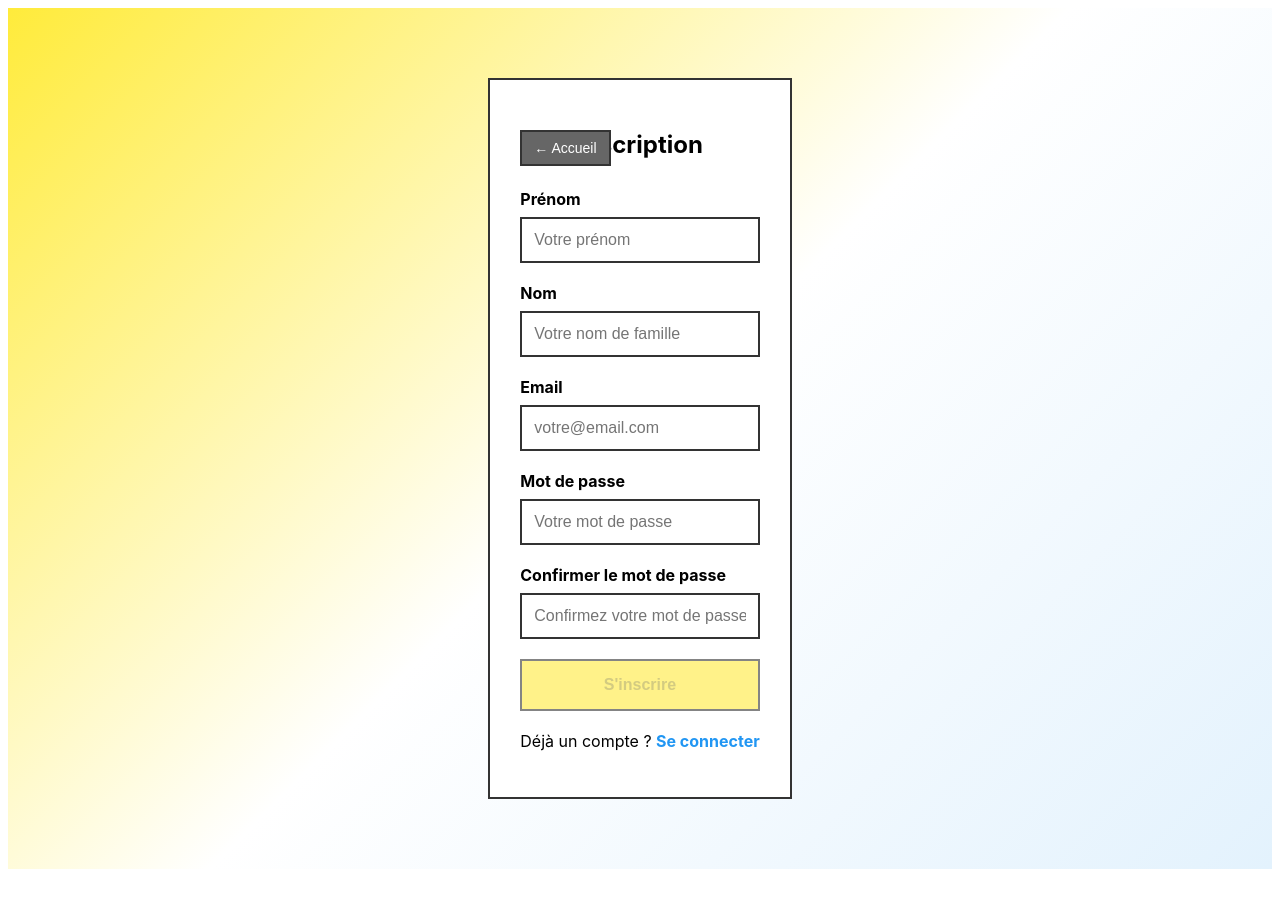
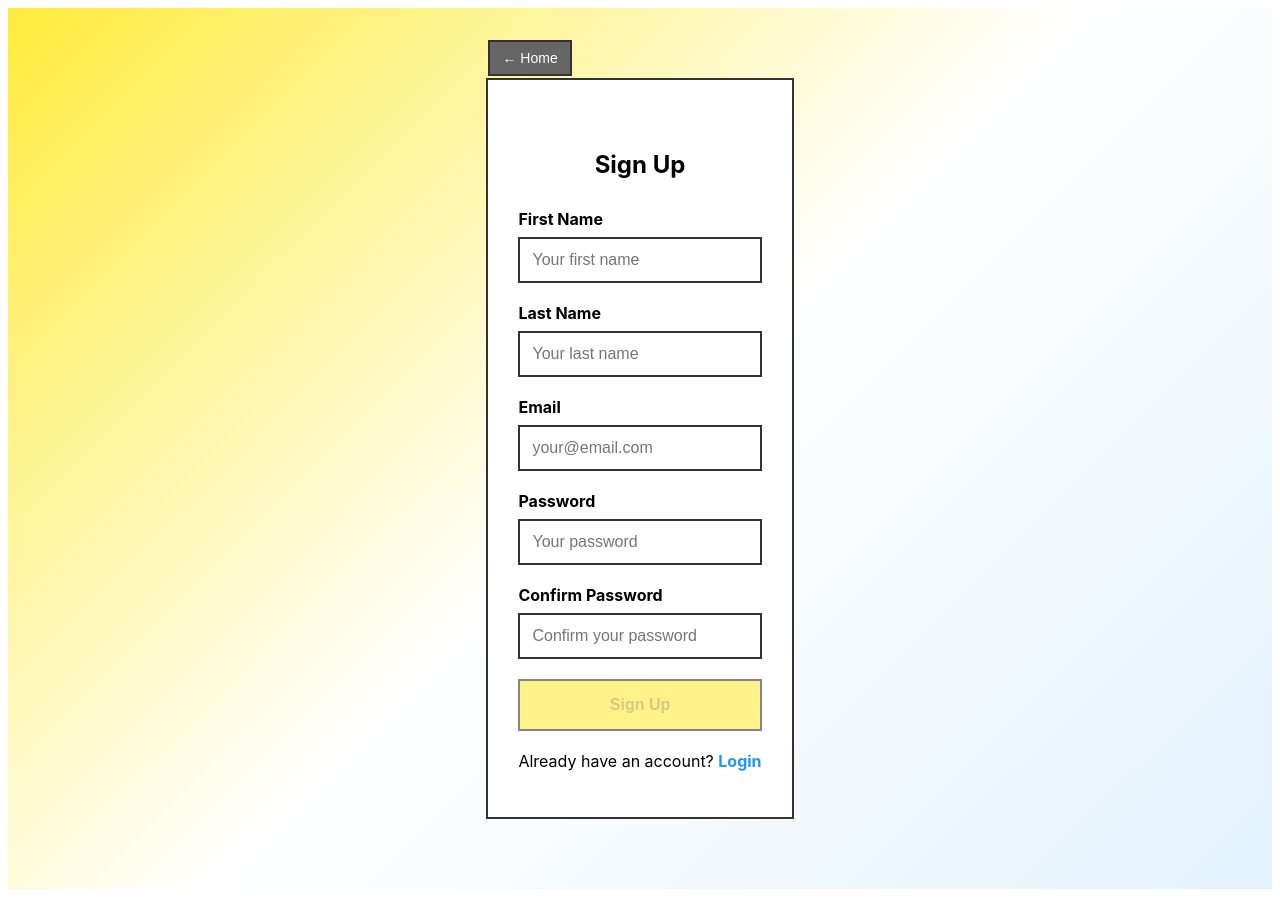
Before and after one commit to MassinissaGhoul/ClusTree, a Vue app in the folder WebInterface/: page /register in a window 1280 px wide. Built offline with nearby package versions, Linux system fonts and the light colour scheme.

Commit message:
upadte forms from french language to english

```diff
--- a/WebInterface/src/components/auth/LoginForm.vue
+++ b/WebInterface/src/components/auth/LoginForm.vue
@@ -1,8 +1,8 @@
 <template>
   <div class="login-form-container">
     <div class="form-header">
-      <button @click="goHome" class="home-btn">← Accueil</button>
-      <h2>Connexion</h2>
+      <button @click="goHome" class="home-btn">← Home</button>
+      <h2>Login</h2>
     </div>
 
     <form @submit.prevent="handleLogin" class="login-form">
@@ -13,19 +13,19 @@
           v-model="credentials.email"
           type="email"
           required
-          placeholder="votre@email.com"
+          placeholder="your@email.com"
           class="form-input"
         >
       </div>
 
       <div class="form-group">
-        <label for="password">Mot de passe</label>
+        <label for="password">Password</label>
         <input
           id="password"
           v-model="credentials.password"
           type="password"
           required
-          placeholder="Votre mot de passe"
+          placeholder="Your password"
           class="form-input"
         >
       </div>
@@ -35,17 +35,15 @@
       </div>
 
       <button type="submit" class="submit-btn" :disabled="loading">
-        {{ loading ? 'Connexion...' : 'Se connecter' }}
+        {{ loading ? 'Logging in...' : 'Login' }}
       </button>
     </form>
 
     <div class="form-footer">
-      <p>Pas encore de compte ?
-        <router-link to="/register" class="link">S'inscrire</router-link>
+      <p>Don't have an account?
+        <router-link to="/register" class="link">Sign up</router-link>
       </p>
-      <p>
-        <a href="#" class="link">Mot de passe oublié ?</a>
-      </p>
+
     </div>
   </div>
 </template>
@@ -80,17 +78,17 @@ export default {
         const result = await this.authStore.login(this.credentials)
 
         if (result.success) {
-          // Rediriger vers le dashboard approprié
+          // Redirect to appropriate dashboard
           if (this.authStore.isTeacher) {
             this.$router.push('/teacher-dashboard')
           } else {
             this.$router.push('/student-dashboard')
           }
         } else {
-          this.error = result.error || 'Erreur de connexion'
+          this.error = result.error || 'Login error'
         }
       } catch (error) {
-        this.error = 'Erreur de connexion. Veuillez réessayer.'
+        this.error = 'Login error. Please try again.'
       } finally {
         this.loading = false
       }
@@ -110,18 +108,19 @@ export default {
   padding: 30px;
   background-color: white;
   border: 2px solid #333;
+  position: relative;
 }
 
 .form-header {
-  position: relative;
   text-align: center;
   margin-bottom: 30px;
+  margin-top: 40px;
 }
 
 .home-btn {
   position: absolute;
+  top: -40px;
   left: 0;
-  top: 0;
   padding: 8px 12px;
   background-color: #666;
   color: white;
--- a/WebInterface/src/components/auth/RegisterForm.vue
+++ b/WebInterface/src/components/auth/RegisterForm.vue
@@ -1,31 +1,31 @@
 <template>
   <div class="register-form-container">
     <div class="form-header">
-      <button @click="goHome" class="home-btn">← Accueil</button>
-      <h2>Inscription</h2>
+      <button @click="goHome" class="home-btn">← Home</button>
+      <h2>Sign Up</h2>
     </div>
 
     <form @submit.prevent="handleRegister" class="register-form">
       <div class="form-group">
-        <label for="firstName">Prénom</label>
+        <label for="firstName">First Name</label>
         <input
           id="firstName"
           v-model="userData.firstName"
           type="text"
           required
-          placeholder="Votre prénom"
+          placeholder="Your first name"
           class="form-input"
         >
       </div>
 
       <div class="form-group">
-        <label for="lastName">Nom</label>
+        <label for="lastName">Last Name</label>
         <input
           id="lastName"
           v-model="userData.lastName"
           type="text"
           required
-          placeholder="Votre nom de famille"
+          placeholder="Your last name"
           class="form-input"
         >
       </div>
@@ -37,31 +37,31 @@
           v-model="userData.email"
           type="email"
           required
-          placeholder="votre@email.com"
+          placeholder="your@email.com"
           class="form-input"
         >
       </div>
 
       <div class="form-group">
-        <label for="password">Mot de passe</label>
+        <label for="password">Password</label>
         <input
           id="password"
           v-model="userData.password"
           type="password"
           required
-          placeholder="Votre mot de passe"
+          placeholder="Your password"
           class="form-input"
         >
       </div>
 
       <div class="form-group">
-        <label for="confirmPassword">Confirmer le mot de passe</label>
+        <label for="confirmPassword">Confirm Password</label>
         <input
           id="confirmPassword"
           v-model="userData.confirmPassword"
           type="password"
           required
-          placeholder="Confirmez votre mot de passe"
+          placeholder="Confirm your password"
           class="form-input"
         >
       </div>
@@ -71,13 +71,13 @@
       </div>
 
       <button type="submit" class="submit-btn" :disabled="loading || !canSubmit">
-        {{ loading ? 'Inscription...' : 'S\'inscrire' }}
+        {{ loading ? 'Signing up...' : 'Sign Up' }}
       </button>
     </form>
 
     <div class="form-footer">
-      <p>Déjà un compte ?
-        <router-link to="/login" class="link">Se connecter</router-link>
+      <p>Already have an account?
+        <router-link to="/login" class="link">Login</router-link>
       </p>
     </div>
   </div>
@@ -122,7 +122,7 @@ export default {
     'userData.confirmPassword'() {
       if (this.userData.password && this.userData.confirmPassword &&
           this.userData.password !== this.userData.confirmPassword) {
-        this.error = 'Les mots de passe ne correspondent pas'
+        this.error = 'Passwords do not match'
       } else {
         this.error = null
       }
@@ -132,7 +132,7 @@ export default {
   methods: {
     async handleRegister() {
       if (this.userData.password !== this.userData.confirmPassword) {
-        this.error = 'Les mots de passe ne correspondent pas'
+        this.error = 'Passwords do not match'
         return
       }
 
@@ -140,8 +140,8 @@ export default {
       this.error = null
 
       try {
-        // Déterminer le rôle basé sur l'email (logique temporaire)
-        // Vous pouvez changer cette logique selon vos besoins
+        // Determine role based on email (temporary logic)
+        // You can change this logic according to your needs
         const role = this.userData.email.includes('teacher') || this.userData.email.includes('prof')
           ? 'teacher'
           : 'student'
@@ -156,17 +156,17 @@ export default {
         })
 
         if (result.success) {
-          // Rediriger vers le dashboard approprié
+          // Redirect to appropriate dashboard
           if (this.authStore.isTeacher) {
             this.$router.push('/teacher-dashboard')
           } else {
             this.$router.push('/student-dashboard')
           }
         } else {
-          this.error = result.error || 'Erreur lors de l\'inscription'
+          this.error = result.error || 'Registration error'
         }
       } catch (error) {
-        this.error = 'Erreur lors de l\'inscription. Veuillez réessayer.'
+        this.error = 'Registration error. Please try again.'
       } finally {
         this.loading = false
       }
@@ -186,18 +186,19 @@ export default {
   padding: 30px;
   background-color: white;
   border: 2px solid #333;
+  position: relative;
 }
 
 .form-header {
-  position: relative;
   text-align: center;
   margin-bottom: 30px;
+  margin-top: 40px;
 }
 
 .home-btn {
   position: absolute;
+  top: -40px;
   left: 0;
-  top: 0;
   padding: 8px 12px;
   background-color: #666;
   color: white;
```
